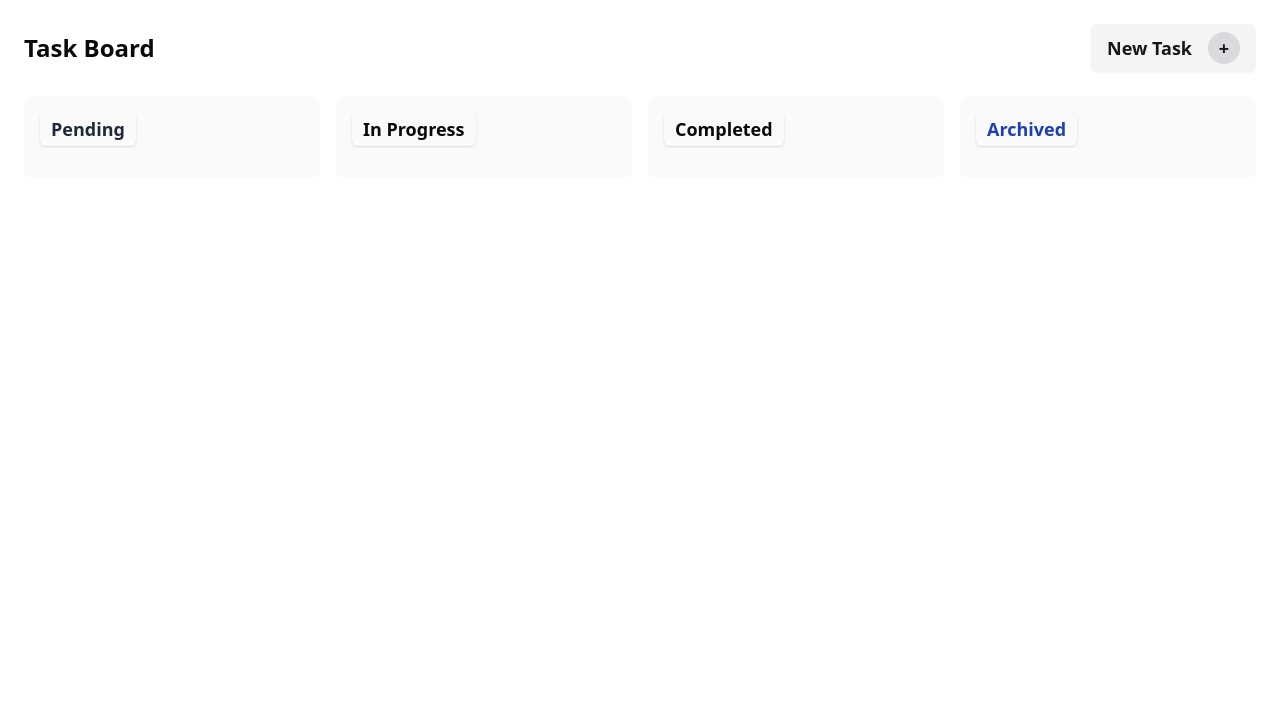
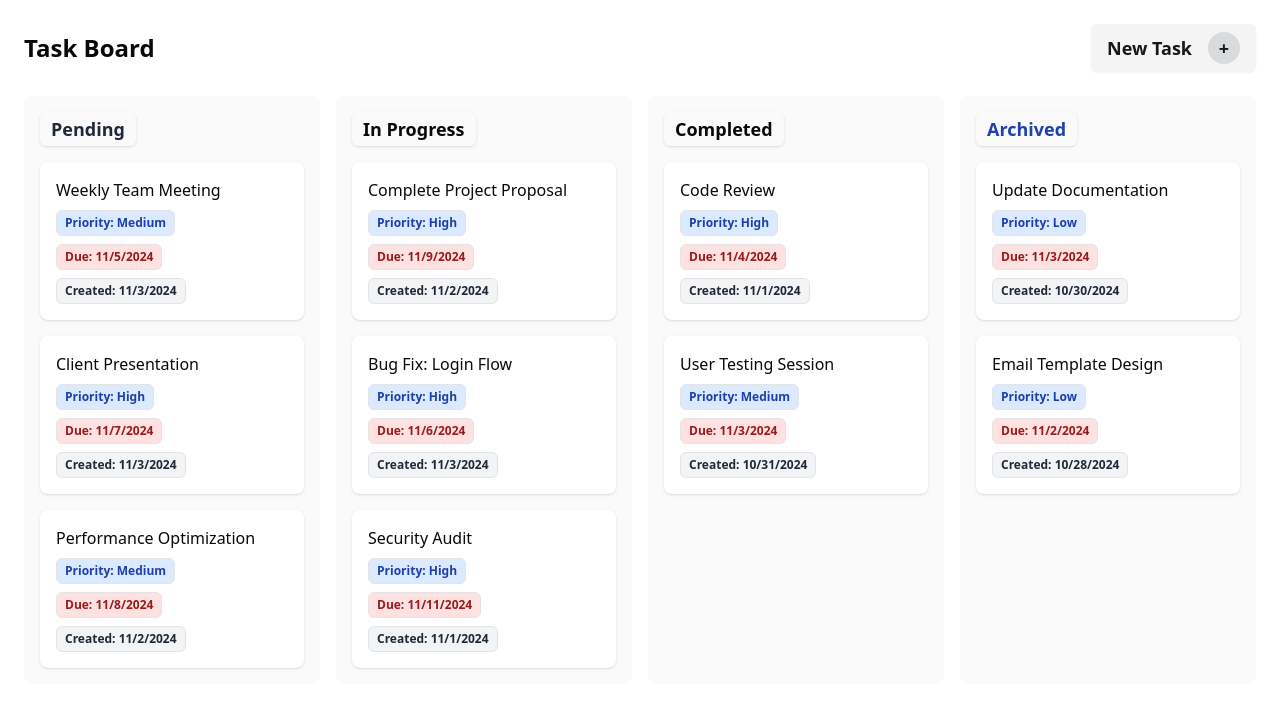
Before and after one commit to fractal-bootcamp/faisal-task-manager, a Next.js app: page /taskView in a window 1280 px wide. Shown: the top 708 px of the page. Built offline with nearby package versions, Linux system fonts and the light colour scheme.

Commit message:
editing component

```diff
--- a/src/app/taskView/page.tsx
+++ b/src/app/taskView/page.tsx
@@ -43,7 +43,7 @@ const TaskView: React.FC = () => {
                 <Dialog open={isTaskModalOpen} onOpenChange={closeTaskModal}>
                     <DialogContent>
                         <DialogHeader>
-                            <DialogTitle>Create New Task</DialogTitle>
+                            <DialogTitle className="ml-10 text-gray-600">Create New Task</DialogTitle>
                         </DialogHeader>
                         <TaskForm />
                     </DialogContent>
@@ -84,7 +84,7 @@ const TaskView: React.FC = () => {
                                         </DialogTrigger>
                                         <DialogContent className="sm:max-w-2xl">
                                             <DialogHeader>
-                                                <DialogTitle>Edit Task</DialogTitle>
+                                                <DialogTitle className="text-gray-600">Edit Task</DialogTitle>
                                             </DialogHeader>
                                             <TaskCard
                                                 task={task}
--- /dev/null
+++ b/src/db/db.ts
@@ -0,0 +1,113 @@
+// Import required types
+import { TaskProps, StatusProps, PriorityProps } from "../../types/types";
+
+// Helper function to create dates relative to today
+const createDate = (daysOffset: number = 0): Date => {
+    const date = new Date();
+    date.setDate(date.getDate() + daysOffset);
+    return date;
+};
+
+// Sample tasks data with a variety of statuses, priorities and due dates
+export const sampleTasks: TaskProps[] = [
+    {
+        id: "1",
+        title: "Complete Project Proposal",
+        description: "Draft and finalize the project proposal for the new client including timeline and budget estimates.",
+        status: StatusProps.IN_PROGRESS,
+        priority: PriorityProps.HIGH,
+        createdAt: createDate(-2),
+        updatedAt: createDate(-1),
+        dueDate: createDate(5),
+    },
+    {
+        id: "2",
+        title: "Weekly Team Meeting",
+        description: "Prepare agenda and host weekly team sync to discuss project progress and blockers.",
+        status: StatusProps.PENDING,
+        priority: PriorityProps.MEDIUM,
+        createdAt: createDate(-1),
+        updatedAt: createDate(-1),
+        dueDate: createDate(1),
+    },
+    {
+        id: "3",
+        title: "Code Review",
+        description: "Review pull requests for the authentication feature branch.",
+        status: StatusProps.COMPLETED,
+        priority: PriorityProps.HIGH,
+        createdAt: createDate(-3),
+        updatedAt: createDate(0),
+        dueDate: createDate(0),
+    },
+    {
+        id: "4",
+        title: "Update Documentation",
+        description: "Update API documentation with new endpoints and response formats.",
+        status: StatusProps.ARCHIVED,
+        priority: PriorityProps.LOW,
+        createdAt: createDate(-5),
+        updatedAt: createDate(-2),
+        dueDate: createDate(-1),
+    },
+    {
+        id: "5",
+        title: "Client Presentation",
+        description: "Prepare and deliver project progress presentation to the client.",
+        status: StatusProps.PENDING,
+        priority: PriorityProps.HIGH,
+        createdAt: createDate(-1),
+        updatedAt: createDate(-1),
+        dueDate: createDate(3),
+    },
+    {
+        id: "6",
+        title: "Bug Fix: Login Flow",
+        description: "Investigate and fix reported issues with the user login authentication process.",
+        status: StatusProps.IN_PROGRESS,
+        priority: PriorityProps.HIGH,
+        createdAt: createDate(-1),
+        updatedAt: createDate(0),
+        dueDate: createDate(2),
+    },
+    {
+        id: "7",
+        title: "Performance Optimization",
+        description: "Analyze and optimize database queries for better application performance.",
+        status: StatusProps.PENDING,
+        priority: PriorityProps.MEDIUM,
+        createdAt: createDate(-2),
+        updatedAt: createDate(-1),
+        dueDate: createDate(4),
+    },
+    {
+        id: "8",
+        title: "User Testing Session",
+        description: "Conduct user testing session for the new feature release and gather feedback.",
+        status: StatusProps.COMPLETED,
+        priority: PriorityProps.MEDIUM,
+        createdAt: createDate(-4),
+        updatedAt: createDate(-1),
+        dueDate: createDate(-1),
+    },
+    {
+        id: "9",
+        title: "Security Audit",
+        description: "Perform security audit of the application and document potential vulnerabilities.",
+        status: StatusProps.IN_PROGRESS,
+        priority: PriorityProps.HIGH,
+        createdAt: createDate(-3),
+        updatedAt: createDate(0),
+        dueDate: createDate(7),
+    },
+    {
+        id: "10",
+        title: "Email Template Design",
+        description: "Design and implement new responsive email templates for user notifications.",
+        status: StatusProps.ARCHIVED,
+        priority: PriorityProps.LOW,
+        createdAt: createDate(-7),
+        updatedAt: createDate(-3),
+        dueDate: createDate(-2),
+    }
+];
--- a/store/taskStore.ts
+++ b/store/taskStore.ts
@@ -1,6 +1,7 @@
 import { create } from "zustand"
 import { v4 as uuidv4 } from 'uuid';
 import { PriorityProps, StatusProps, TaskFormProps, TaskProps } from "../types/types"
+import { sampleTasks } from "../src/db/db";
 
 interface TaskStoreProps {
     tasks: TaskProps[];
@@ -47,7 +48,7 @@ const initialTaskState: TaskFormProps = {
 }
 
 export const useTaskStore = create<TaskStoreProps>((set) => ({
-    tasks: [],
+    tasks: sampleTasks,
     task: initialTaskState,
     isTaskModalOpen: false,
 
```
